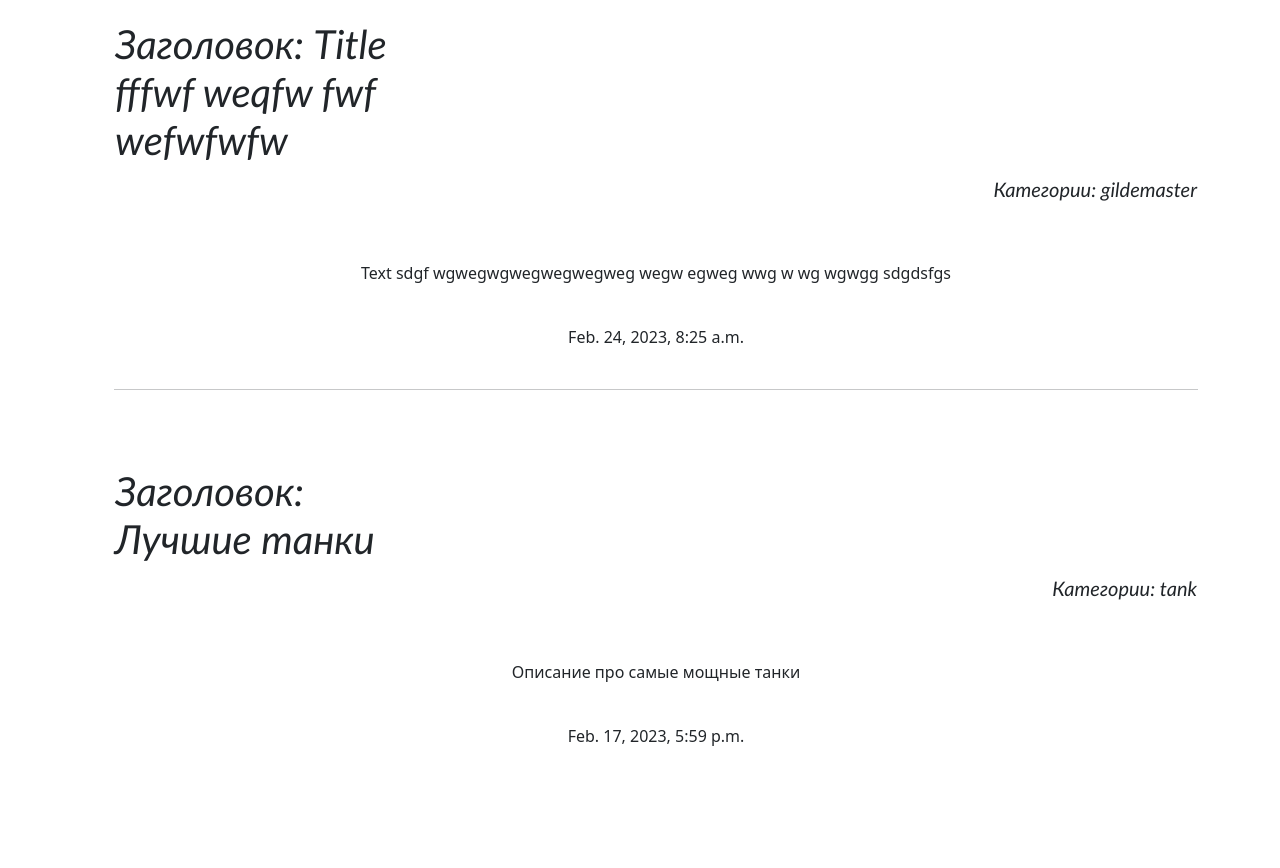
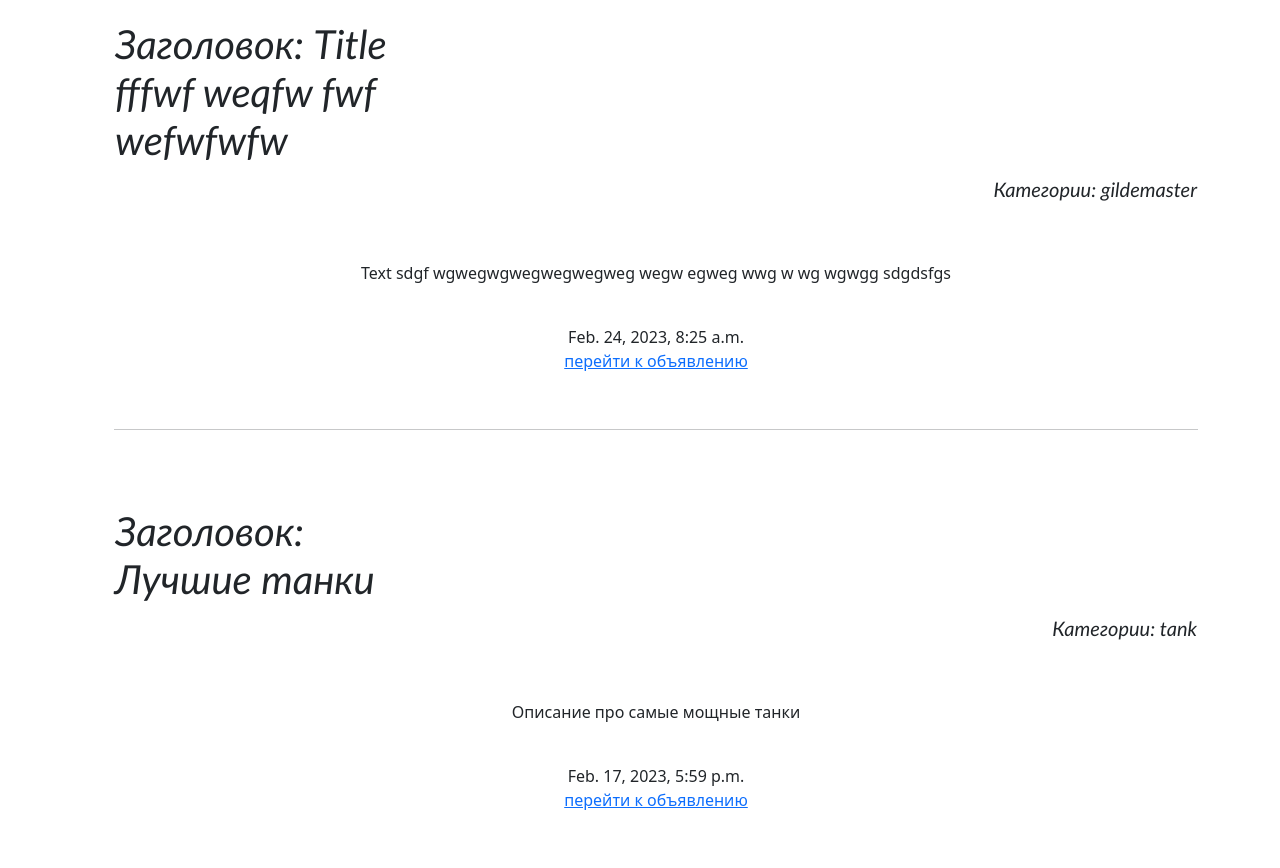
Before and after one commit to VasiliyZaharov/FINAL_TASK_MODULE_D.16, a Django app: page /article/ in a window 1280 px wide. Shown: the part 487-1355 px from the top of the page. Before the commit the page ends 1233 px from the top, so only its background shows below. Run offline with Django 4.2, Linux system fonts and the light colour scheme; data comes from the database, SQL or seed files in the repository; both versions use the stored data as it was after the commit; some libraries are stand-ins or nearby versions.

Commit message:
change article.html

```diff
--- a/fan_board/project/service/forms.py
+++ b/fan_board/project/service/forms.py
@@ -4,6 +4,7 @@ from django.core.exceptions import ValidationError
 from .models import Article
 
 class ArticleForm(forms.ModelForm):
+
     class Meta:
         model = Article
         fields = ['category',
--- a/fan_board/project/templates/article.html
+++ b/fan_board/project/templates/article.html
@@ -38,6 +38,7 @@ Article
     {% autoescape off %}{{ i.text }}{% endautoescape %}
     <p>&nbsp;</p>
     {{ i.time_in }}
+    <p><a href="/article/{{ i.id }}">перейти к объявлению</a></p>
     <p>&nbsp;</p>
 </ul>
 {% endfor %}
```
Also changed, not shown: fan_board/project/db.sqlite3.
